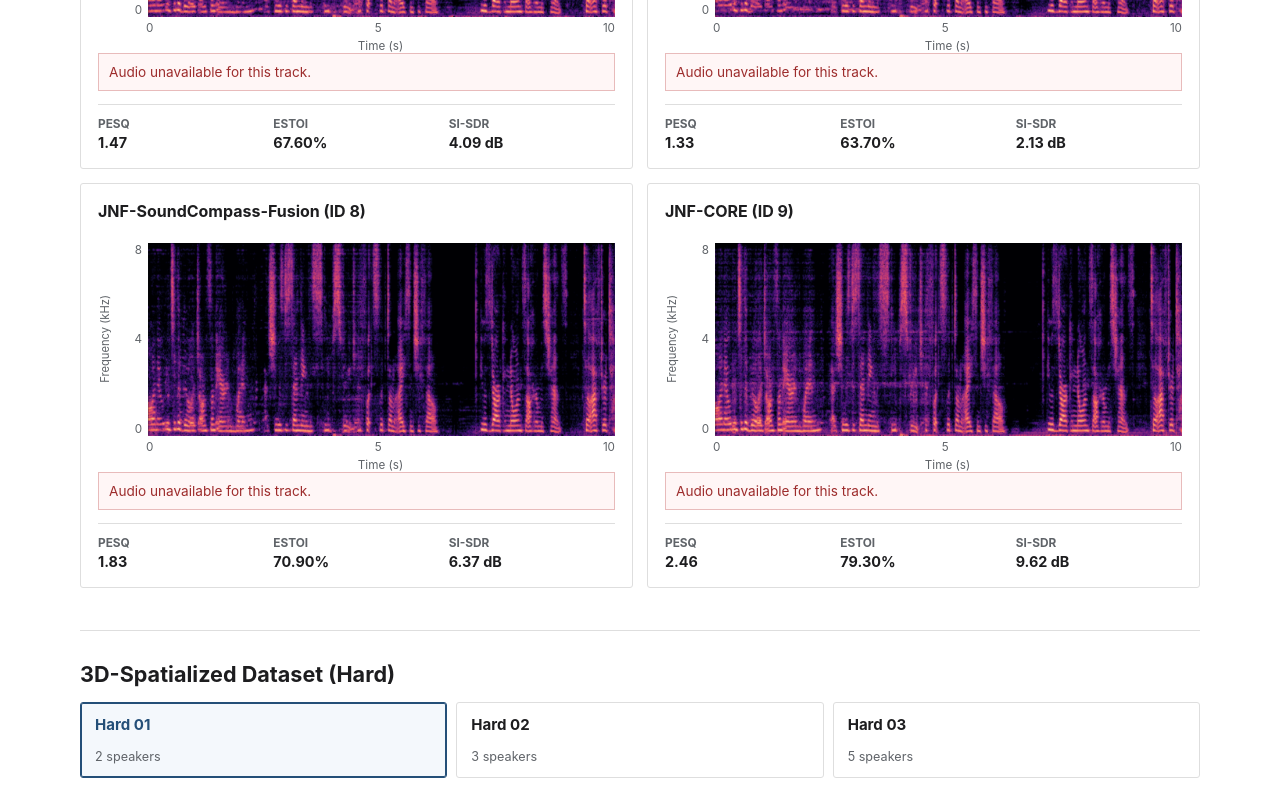
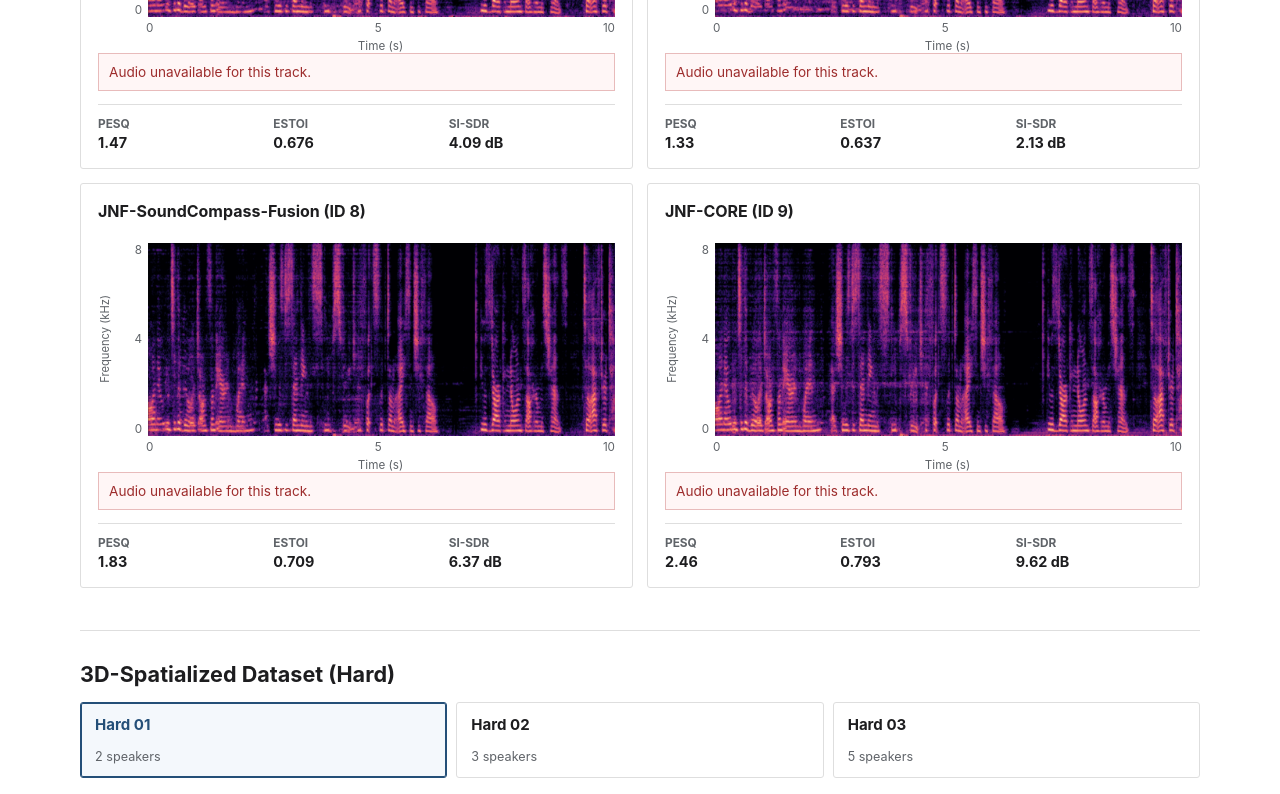
Before and after one commit to Muefy/CORE-DSE-Audio-Demo, a React (Vite) app: page / in a window 1280 px wide. Shown: the part 2740-3534 px from the top of the page. Built offline with nearby package versions, Linux system fonts and the light colour scheme.

Commit message:
调整ESTOI显示精度

```diff
--- a/src/AudioDemo.tsx
+++ b/src/AudioDemo.tsx
@@ -1,4 +1,4 @@
-// 按论文数据集名称分区展示试听，按需展开 DNSMOS，并将所有质量指标保留两位小数。
+// 按论文数据集名称分区展示试听；ESTOI 显示三位小数，其余质量指标显示两位小数。
 import { useEffect, useRef, useState } from "react";
 
 const sceneOptions = [
@@ -288,7 +288,7 @@ function TrackCard({ track, showNonIntrusive, savedPosition, rememberPosition, o
         <div className="metric-area">
           <dl className="metric-grid">
             <div><dt>PESQ</dt><dd>{track.metrics.PESQ.toFixed(2)}</dd></div>
-            <div><dt>ESTOI</dt><dd>{(track.metrics.ESTOI * 100).toFixed(2)}%</dd></div>
+            <div><dt>ESTOI</dt><dd>{track.metrics.ESTOI.toFixed(3)}</dd></div>
             <div><dt>SI-SDR</dt><dd>{track.metrics.SISDR.toFixed(2)} dB</dd></div>
           </dl>
           {showNonIntrusive && (
```
